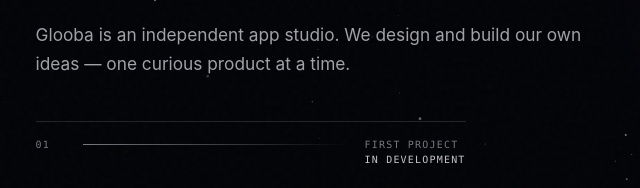
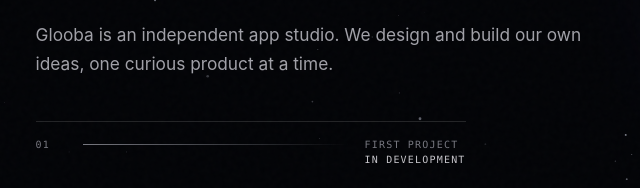
Before and after one commit to Glooba-inc/Glooba, a plain HTML site: page index.html in a window 1280 px wide. Shown: the part 552-740 px from the top of the page, 54-694 px from the left. Drawn offline with Linux system fonts and the light colour scheme.

Commit message:
Fix punctuation in intro paragraph
Corrected punctuation in the intro paragraph.

```diff
--- a/index.html
+++ b/index.html
@@ -30,7 +30,7 @@
       <div class="copy">
         <p class="eyebrow"><span class="pulse"></span> Somewhere in development</p>
         <h1>We make apps.<br><span>Something is taking shape.</span></h1>
-        <p class="intro">Glooba is an independent app studio. We design and build our own ideas — one curious product at a time.</p>
+        <p class="intro">Glooba is an independent app studio. We design and build our own ideas, one curious product at a time.</p>
         <div class="status"><span>01</span><div></div><p>FIRST PROJECT<br><strong>IN DEVELOPMENT</strong></p></div>
       </div>
 
```
